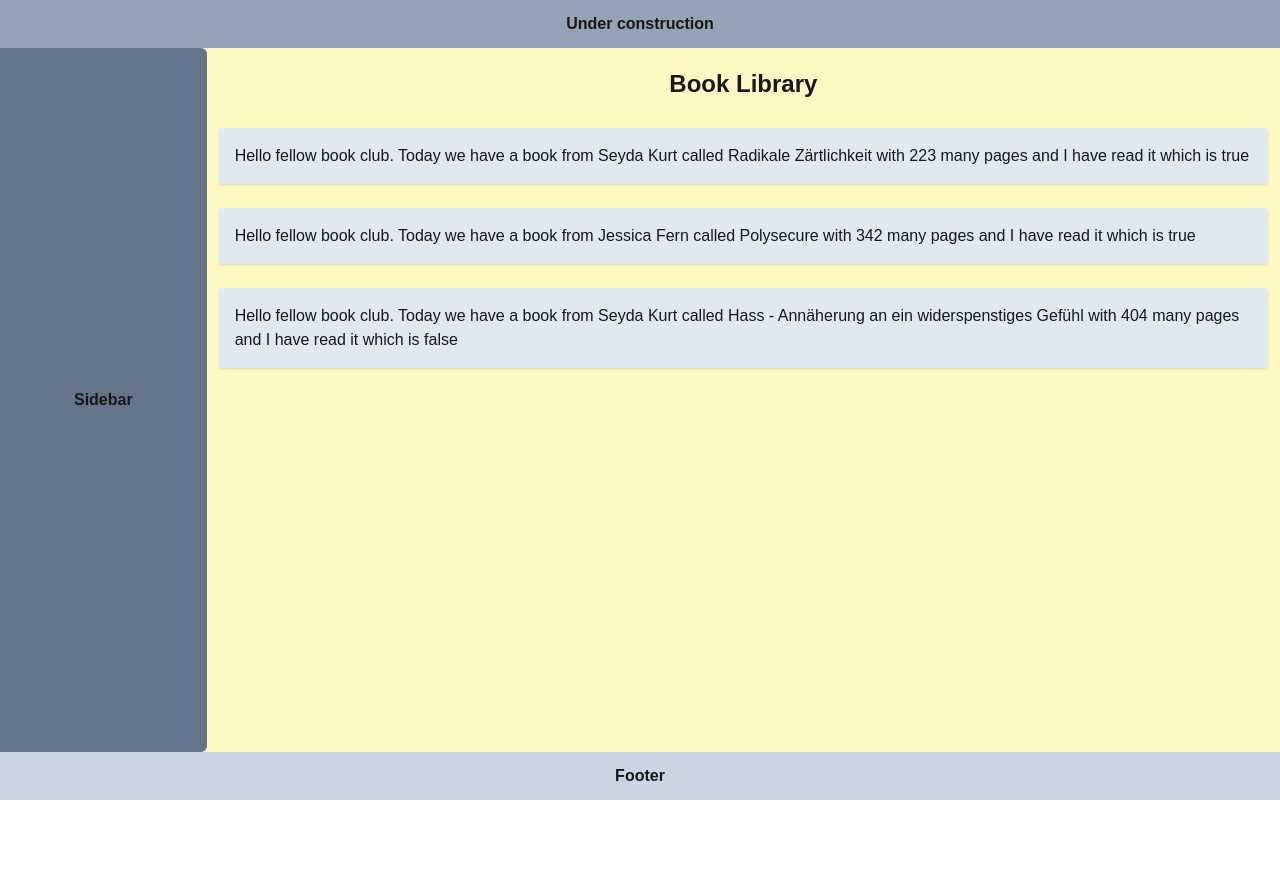
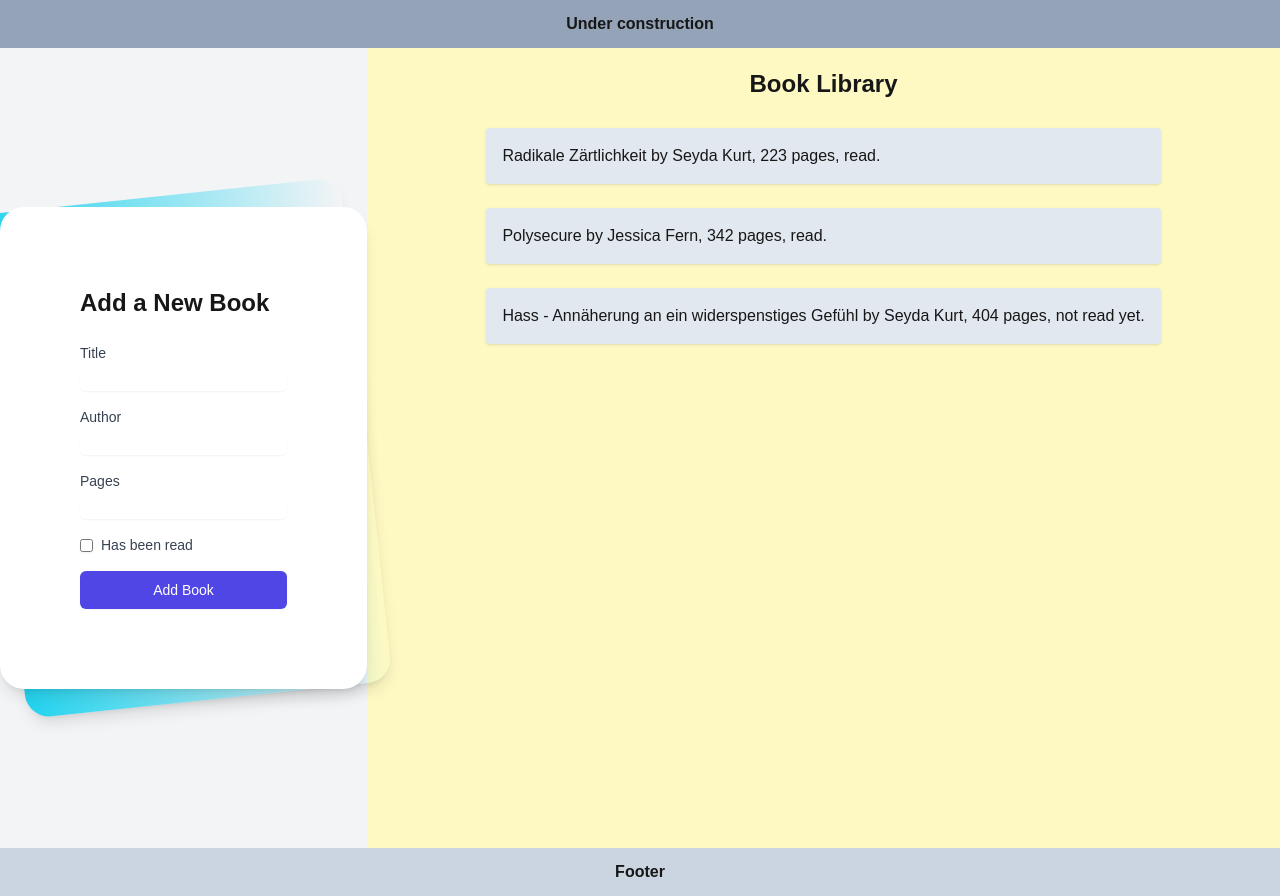
Before and after one commit to AkimZmerli/BookLibrary, a Next.js app: page / in a window 1280 px wide. Before the commit the page ends 800 px from the top, so only its background shows below. Built offline with nearby package versions, Linux system fonts and the light colour scheme.

Commit message:
form adds books now

```diff
--- a/app/layout.tsx
+++ b/app/layout.tsx
@@ -4,6 +4,7 @@ import "./globals.css";
 import Header from "@/components/header";
 import Footer from "@/components/footer";
 import Sidebar from "@/components/sidebar";
+import { BookProvider } from "@/components/lib/BookContext";
 
 const geistSans = localFont({
   src: "./fonts/GeistVF.woff",
@@ -29,15 +30,16 @@ export default function RootLayout({
   return (
     <html lang="en" className={`${geistSans.variable} ${geistMono.variable}`}>
       <body>
+        <BookProvider>
           <div className="min-h-screen flex flex-col">
             <Header />
             <div className="flex flex-1">
               <Sidebar className="w-96 h-full" />
-
-            <main className="bg-yellow-100">{children}</main>
+              <main className="bg-yellow-100 flex-1">{children}</main>
             </div>
             <Footer />
           </div>
+        </BookProvider>
       </body>
     </html>
   );
--- /dev/null
+++ b/components/BookForm.tsx
@@ -0,0 +1,97 @@
+"use client";
+
+import React, { useState } from "react";
+import { Book } from "../components/book";
+import { useBooks } from "../components/lib/BookContext";
+
+export function BookForm() {
+  const [title, setTitle] = useState("");
+  const [author, setAuthor] = useState("");
+  const [pages, setPages] = useState("");
+  const [hasBeenRead, setHasBeenRead] = useState(false);
+
+  const { addBook } = useBooks();
+
+  const handleSubmit = (e: React.FormEvent) => {
+    e.preventDefault();
+    const newBook = new Book(title, author, parseInt(pages), hasBeenRead);
+    addBook(newBook);
+    console.log("New book added:", newBook.presentation());
+
+    // Reset form fields
+    setTitle("");
+    setAuthor("");
+    setPages("");
+    setHasBeenRead(false);
+  };
+
+  return (
+    <form onSubmit={handleSubmit} className="space-y-4">
+      <div>
+        <label
+          htmlFor="title"
+          className="block text-sm font-medium text-gray-700"
+        >
+          Title
+        </label>
+        <input
+          type="text"
+          id="title"
+          value={title}
+          onChange={(e) => setTitle(e.target.value)}
+          required
+          className="mt-1 block w-full rounded-md border-gray-300 shadow-sm focus:border-indigo-300 focus:ring focus:ring-indigo-200 focus:ring-opacity-50"
+        />
+      </div>
+      <div>
+        <label
+          htmlFor="author"
+          className="block text-sm font-medium text-gray-700"
+        >
+          Author
+        </label>
+        <input
+          type="text"
+          id="author"
+          value={author}
+          onChange={(e) => setAuthor(e.target.value)}
+          required
+          className="mt-1 block w-full rounded-md border-gray-300 shadow-sm focus:border-indigo-300 focus:ring focus:ring-indigo-200 focus:ring-opacity-50"
+        />
+      </div>
+      <div>
+        <label
+          htmlFor="pages"
+          className="block text-sm font-medium text-gray-700"
+        >
+          Pages
+        </label>
+        <input
+          type="number"
+          id="pages"
+          value={pages}
+          onChange={(e) => setPages(e.target.value)}
+          required
+          className="mt-1 block w-full rounded-md border-gray-300 shadow-sm focus:border-indigo-300 focus:ring focus:ring-indigo-200 focus:ring-opacity-50"
+        />
+      </div>
+      <div>
+        <label className="flex items-center">
+          <input
+            type="checkbox"
+            checked={hasBeenRead}
+            onChange={(e) => setHasBeenRead(e.target.checked)}
+            className="rounded border-gray-300 text-indigo-600 shadow-sm focus:border-indigo-300 focus:ring focus:ring-offset-0 focus:ring-indigo-200 focus:ring-opacity-50"
+          />
+          <span className="ml-2 text-sm text-gray-700">Has been read</span>
+        </label>
+      </div>
+      <button
+        type="submit"
+        className="w-full py-2 px-4 border border-transparent rounded-md shadow-sm text-sm font-medium text-white bg-indigo-600 hover:bg-indigo-700 focus:outline-none focus:ring-2 focus:ring-offset-2 focus:ring-indigo-500"
+      >
+        Add Book
+      </button>
+    </form>
+  );
+}
--- a/components/book.ts
+++ b/components/book.ts
@@ -1,28 +1,44 @@
 export class Book {
-  author: string;
-  title: string;
-  pages: number;
-  didRead: boolean;
+  constructor(
+    public title: string,
+    public author: string,
+    public pages: number,
+    public hasBeenRead: boolean
+  ) {}
 
-  constructor(author: string, title: string, pages: number, didRead: boolean) {
-    this.author = author;
-    this.title = title;
-    this.pages = pages;
-    this.didRead = didRead;
-  }
   presentation() {
-    if (this.pages > 300) {
-      console.log(`${this.title} is a long book.`);
-    }
-    return (
-      "Hello fellow book club. Today we have a book from " +
-      this.author +
-      " called " +
-      this.title +
-      " with " +
-      this.pages +
-      " many pages and I have read it which is " +
-      this.didRead
-    );
+    return `${this.title} by ${this.author}, ${this.pages} pages, ${
+      this.hasBeenRead ? "read" : "not read yet"
+    }.`;
   }
 }
+
+// export class Book {
+
+//   author: string;
+//   title: string;
+//   pages: number;
+//   didRead: boolean;
+
+//   constructor(author: string, title: string, pages: number, didRead: boolean) {
+//     this.author = author;
+//     this.title = title;
+//     this.pages = pages;
+//     this.didRead = didRead;
+//   }
+//   presentation() {
+//     if (this.pages > 300) {
+//       console.log(`${this.title} is a long book.`);
+//     }
+//     return (
+//       "Hello fellow book club. Today we have a book from " +
+//       this.author +
+//       " called " +
+//       this.title +
+//       " with " +
+//       this.pages +
+//       " many pages and I have read it which is " +
+//       this.didRead
+//     );
+//   }
+// }
--- a/components/displayLibrary.tsx
+++ b/components/displayLibrary.tsx
@@ -1,8 +1,9 @@
 "use client";
 
-import { books } from "../components/lib/bookdata";
+import { useBooks } from "./lib/BookContext";
 
 export default function DisplayLibrary() {
+  const { books } = useBooks();
   return (
     <div className="flex flex-col items-center justify-center ">
       <h1 className="text-2xl font-bold mb-4 mt-5">Book Library</h1>
--- /dev/null
+++ b/components/lib/BookContext.tsx
@@ -0,0 +1,44 @@
+"use client";
+
+import React, { createContext, useState, useContext, ReactNode } from "react";
+import { Book } from "../book";
+
+const initialBooks: Book[] = [
+  new Book("Radikale Zärtlichkeit", "Seyda Kurt", 223, true),
+  new Book("Polysecure", "Jessica Fern", 342, true),
+  new Book(
+    "Hass - Annäherung an ein widerspenstiges Gefühl",
+    "Seyda Kurt",
+    404,
+    false
+  ),
+];
+
+interface BookContextType {
+  books: Book[];
+  addBook: (book: Book) => void;
+}
+
+const BookContext = createContext<BookContextType | undefined>(undefined);
+
+export function BookProvider({ children }: { children: ReactNode }) {
+  const [books, setBooks] = useState<Book[]>(initialBooks);
+
+  const addBook = (book: Book) => {
+    setBooks((prevBooks) => [...prevBooks, book]);
+  };
+
+  return (
+    <BookContext.Provider value={{ books, addBook }}>
+      {children}
+    </BookContext.Provider>
+  );
+}
+
+export function useBooks() {
+  const context = useContext(BookContext);
+  if (context === undefined) {
+    throw new Error("useBooks must be used within a BookProvider");
+  }
+  return context;
+}
--- a/components/lib/bookdata.ts
+++ b/components/lib/bookdata.ts
@@ -1,12 +1,17 @@
 import { Book } from "../book";
 
-export const books = [
-  new Book("Seyda Kurt", "Radikale Zärtlichkeit", 223, true),
-  new Book("Jessica Fern", "Polysecure", 342, true),
+export const books: Book[] = [
+  new Book("Radikale Zärtlichkeit", "Seyda Kurt", 223, true),
+  new Book("Polysecure", "Jessica Fern", 342, true),
   new Book(
+    "Hass - Annäherung an ein widerspenstiges Gefühl",
     "Seyda Kurt",
-    "Hass - Annäherung an ein widerspenstiges Gefühl",
     404,
     false
   ),
 ];
+
+export function addBook(newBook: Book): Book[] {
+  books.push(newBook);
+  return books;
+}
--- a/components/sidebar.tsx
+++ b/components/sidebar.tsx
@@ -1,7 +1,17 @@
+import { BookForm } from "./BookForm";
+
 export default function Sidebar() {
   return (
-    <div className="flex p-5 w-60 items-center  bg-slate-500 justify-center rounded-r-md">
-      <h1 className="text-center font-bold justify-center">Sidebar</h1>
+    <div className="min-h-screen bg-gray-100 py-6 flex flex-col justify-center sm:py-12">
+      <div className="relative py-3 sm:max-w-xl sm:mx-auto">
+        <div className="absolute inset-0 bg-gradient-to-r from-cyan-400 to-light-blue-500 shadow-lg transform -skew-y-6 sm:skew-y-0 sm:-rotate-6 sm:rounded-3xl"></div>
+        <div className="relative px-4 py-10 bg-white shadow-lg sm:rounded-3xl sm:p-20">
+          <div className="max-w-md mx-auto">
+            <h1 className="text-2xl font-semibold mb-6">Add a New Book</h1>
+            <BookForm />
+          </div>
+        </div>
+      </div>
     </div>
   );
 }
--- a/package.json
+++ b/package.json
@@ -9,9 +9,10 @@
     "lint": "next lint"
   },
   "dependencies": {
+    "next": "15.0.3",
     "react": "19.0.0-rc-66855b96-20241106",
     "react-dom": "19.0.0-rc-66855b96-20241106",
-    "next": "15.0.3"
+    "react-hook-form": "^7.53.2"
   },
   "devDependencies": {
     "typescript": "^5",
```
Also changed, not shown: 1 other file (tests, documents, lock files or other folders). Lines whose indentation alone changed are shown as unchanged.
